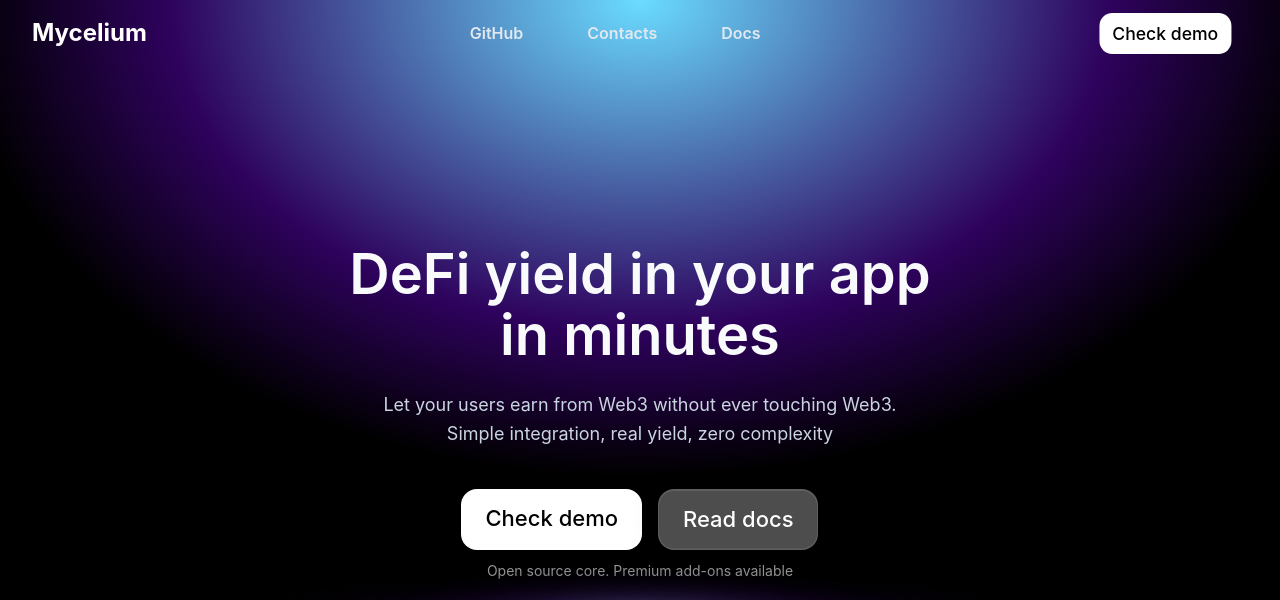
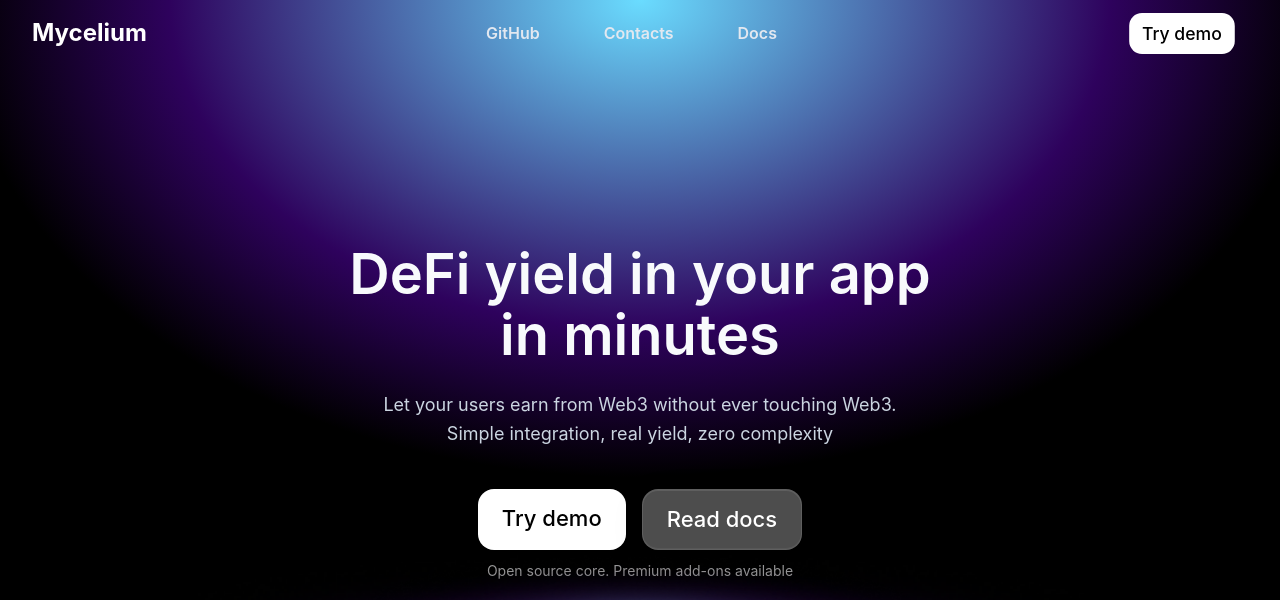
Before and after one commit to MyceliumSDK/Landing-page, a Vue app: page / in a window 1280 px wide. Shown: the top 600 px of the page. Built offline with nearby package versions, Linux system fonts and the light colour scheme; what @highlightjs/vue-plugin would draw is missing.

Commit message:
tre demo

```diff
--- a/src/components/Header.vue
+++ b/src/components/Header.vue
@@ -13,7 +13,7 @@
     </div>
     <div>
       <a :href="$constants.DEMO_MYCELIUM_SDK" class="btn btn-primary">
-        Check demo
+        Try demo
       </a>
     </div>
   </header>
--- a/src/components/sections/HeroSection.vue
+++ b/src/components/sections/HeroSection.vue
@@ -15,7 +15,7 @@
           </p>
           <div class="hero-buttons">
             <a :href="$constants.DEMO_MYCELIUM_SDK" class="btn btn-primary">
-              Check demo
+              Try demo
             </a>
             <a
               :href="$constants.DOCS_MYCELIUM_SDK"
```
